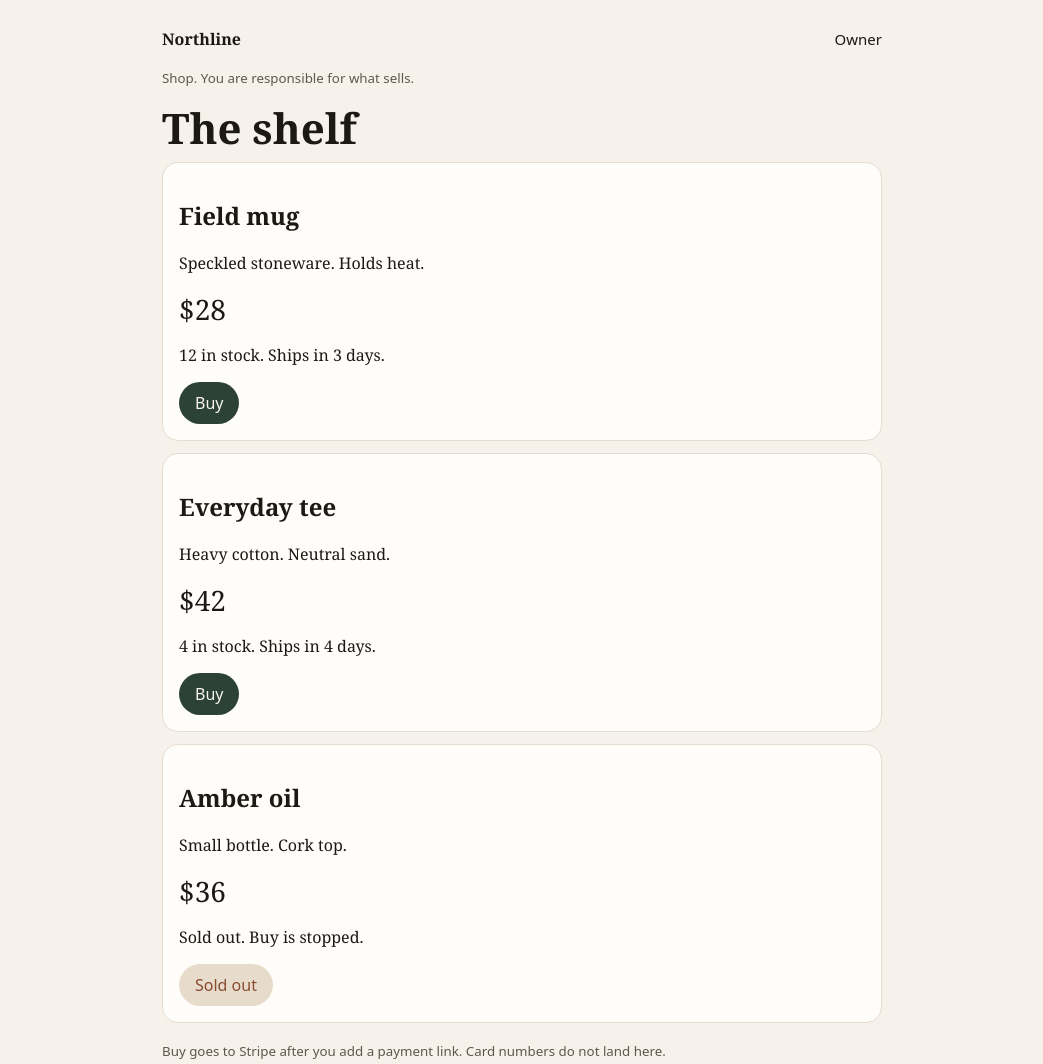
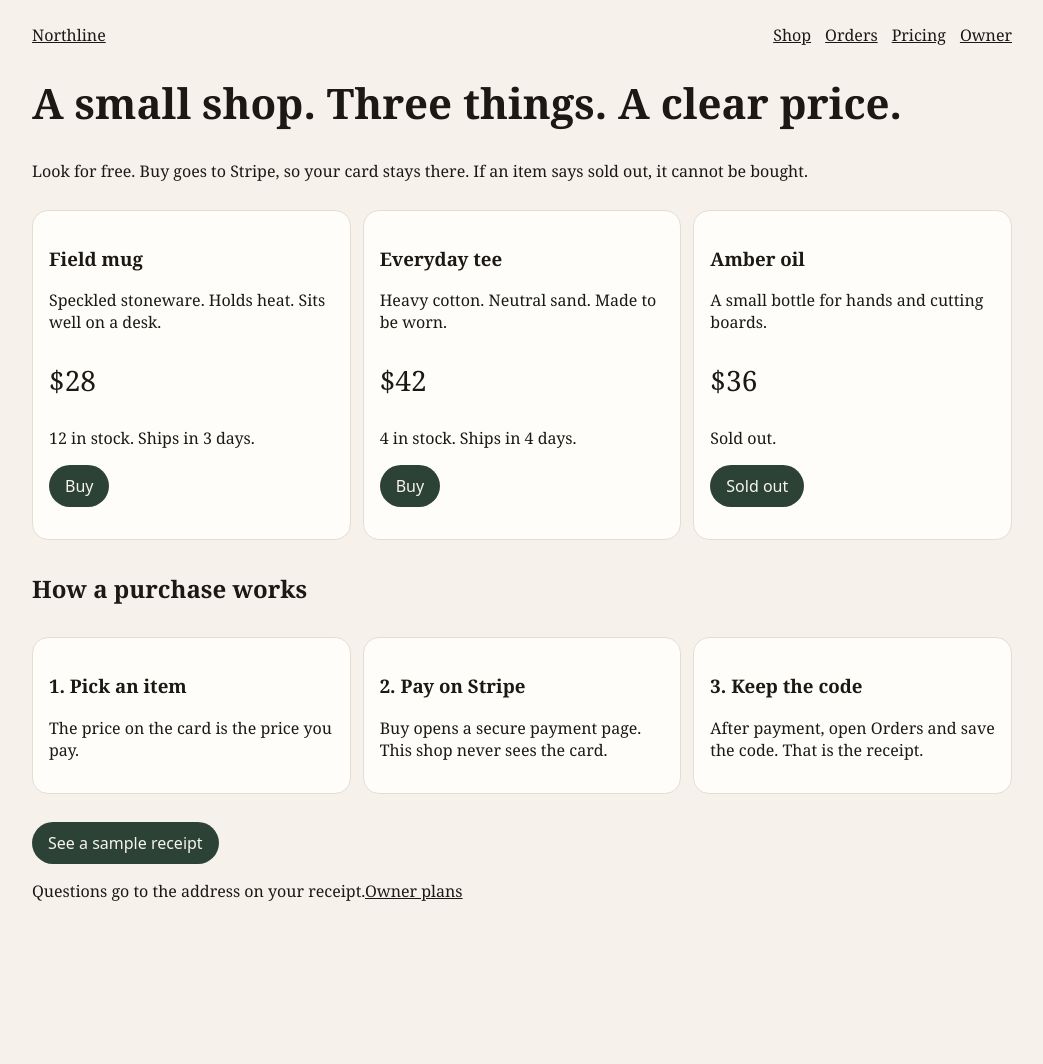
Before and after one commit to CreigT/northline-store, a website: page index.html in a window 1280 px wide. Shown: the top 1064 px of the page, without its empty margins (118-1161 px from the left). After the commit the page ends 950 px from the top, so only its background shows below. Drawn offline with Linux system fonts and the light colour scheme.

Commit message:
Make the store readable for any visitor

```diff
--- a/index.html
+++ b/index.html
@@ -3,31 +3,39 @@
 <head>
 <meta charset="utf-8">
 <meta name="viewport" content="width=device-width, initial-scale=1">
-<title>Northline shop</title>
-<style>
-body{margin:0;background:#f6f1ea;color:#1c1915;font-family:Georgia,serif}
-main{width:min(720px,calc(100% - 32px));margin:0 auto;padding:28px 0 48px}
-a{color:inherit}
-nav{display:flex;justify-content:space-between;align-items:center}
-nav a{font-family:system-ui,sans-serif;text-decoration:none;font-size:15px}
-h1{font-size:42px;line-height:1.05;margin:18px 0 8px}
-.card{background:#fffdf9;border:1px solid #e4ddd2;border-radius:16px;padding:16px;margin:12px 0}
-.price{font-size:28px;margin:8px 0}
-.btn{display:inline-block;background:#2c4236;color:#f7f4ee;text-decoration:none;border-radius:999px;padding:10px 16px;font-family:system-ui,sans-serif}
-.sold{background:#e7dccb;color:#8a4b2f}
-small{font-family:system-ui,sans-serif;color:#5e574e}
-</style>
+<title>Northline</title>
+<link rel="stylesheet" href="/css/styles.css">
 </head>
 <body>
-<main>
-<nav><strong>Northline</strong><a href="#owner">Owner</a></nav>
-<p><small>Shop. You are responsible for what sells.</small></p>
-<h1>The shelf</h1>
-<article class="card"><h2>Field mug</h2><p>Speckled stoneware. Holds heat.</p><p class="price">$28</p><p>12 in stock. Ships in 3 days.</p><a class="btn" href="#buy">Buy</a></article>
-<article class="card"><h2>Everyday tee</h2><p>Heavy cotton. Neutral sand.</p><p class="price">$42</p><p>4 in stock. Ships in 4 days.</p><a class="btn" href="#buy">Buy</a></article>
-<article class="card"><h2>Amber oil</h2><p>Small bottle. Cork top.</p><p class="price">$36</p><p>Sold out. Buy is stopped.</p><span class="btn sold">Sold out</span></article>
-<p id="buy"><small>Buy goes to Stripe after you add a payment link. Card numbers do not land here.</small></p>
-<p id="owner"><small>Owner link is the key, the refund hold, and the stock count. Not this shelf.</small></p>
-</main>
+<div class="wrap">
+<header class="nav">
+<a class="brand" href="/">Northline</a>
+<nav class="nav-links">
+<a href="/shop">Shop</a>
+<a href="/orders">Orders</a>
+<a href="/pricing">Pricing</a>
+<a href="/console">Owner</a>
+</nav>
+</header>
+<section class="band">
+<h1>A small shop. Three things. A clear price.</h1>
+<p>Look for free. Buy goes to Stripe, so your card stays there. If an item says sold out, it cannot be bought.</p>
+</section>
+<section class="product-grid">
+<article class="card"><h3>Field mug</h3><p>Speckled stoneware. Holds heat. Sits well on a desk.</p><p class="price">$28</p><p>12 in stock. Ships in 3 days.</p><p><a class="btn" href="/api/checkout?product=field-mug">Buy</a></p></article>
+<article class="card"><h3>Everyday tee</h3><p>Heavy cotton. Neutral sand. Made to be worn.</p><p class="price">$42</p><p>4 in stock. Ships in 4 days.</p><p><a class="btn" href="/api/checkout?product=everyday-tee">Buy</a></p></article>
+<article class="card"><h3>Amber oil</h3><p>A small bottle for hands and cutting boards.</p><p class="price">$36</p><p>Sold out.</p><p><span class="btn">Sold out</span></p></article>
+</section>
+<section class="band">
+<h2>How a purchase works</h2>
+<div class="grid-3">
+<article class="card"><h3>1. Pick an item</h3><p>The price on the card is the price you pay.</p></article>
+<article class="card"><h3>2. Pay on Stripe</h3><p>Buy opens a secure payment page. This shop never sees the card.</p></article>
+<article class="card"><h3>3. Keep the code</h3><p>After payment, open Orders and save the code. That is the receipt.</p></article>
+</div>
+<p><a class="btn" href="/orders?order=NL-1001">See a sample receipt</a></p>
+</section>
+<footer class="footer"><span>Questions go to the address on your receipt.</span><a href="/pricing">Owner plans</a></footer>
+</div>
 </body>
 </html>
```
Also changed, not shown: orders.html (+16 -1 lines), shop.html (+4 -5 lines).
